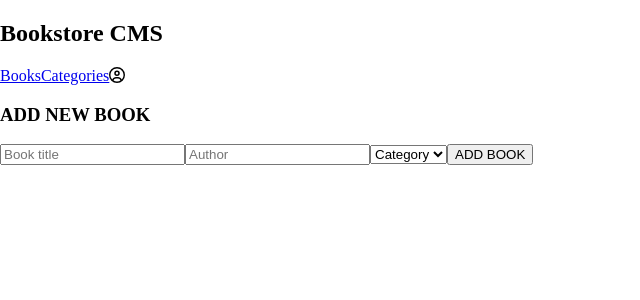
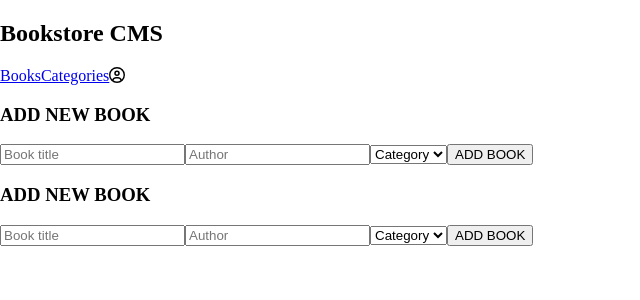
Before and after one commit to dlwub/book-store, a React (Create React App) app: page / in a window 1280 px wide. Shown: the top 300 px of the page, without its empty margins (0-640 px from the left). Built offline with nearby package versions, Linux system fonts and the light colour scheme.

Commit message:
Update BookForm.js

```diff
--- a/src/components/BookForm.js
+++ b/src/components/BookForm.js
@@ -1,18 +1,52 @@
 import React from 'react';
 
-const BookForm = () => (
-  <>
-    <h3>ADD NEW BOOK</h3>
-    <div className="input-btn-container">
-      <input type="text" placeholder="Book title" required />
-      <input type="text" placeholder="Author" required />
-      <select id="category">
-        <option value="" disabled selected hidden>Category</option>
-      </select>
-      <button type="submit" className="add-btn">ADD BOOK</button>
-    </div>
+function BookForm() {
+  const [formData, setFormData] = React.useState({ title: '', author: '', category: '' });
+  function handleChange(e) {
+    setFormData((prevFormData) => {
+      const { name, value } = e.target;
+      return {
+        ...prevFormData,
+        [name]: value,
+      };
+    });
+  }
 
-  </>
-);
+  function handleSubmit(e) {
+    e.preventDefault();
+  }
+  return (
+    <>
+      <h3>ADD NEW BOOK</h3>
+      <form onSubmit={handleSubmit} className="book-form">
+        <input
+          type="text"
+          placeholder="Book title"
+          onChange={handleChange}
+          name="titleInput"
+          value={formData.title}
+          required
+        />
+        <input
+          type="text"
+          placeholder="Author"
+          onChange={handleChange}
+          name="authorInput"
+          value={formData.author}
+          required
+        />
+        <select
+          id="category"
+          value={formData.category}
+          onChange={handleChange}
+          name="selectForm"
+        >
+          <option value="" disabled hidden>Category</option>
+        </select>
+        <input type="submit" value="ADD BOOK" className="add-btn" />
+      </form>
+    </>
+  );
+}
 
 export default BookForm;
--- a/src/components/Books.js
+++ b/src/components/Books.js
@@ -1,8 +1,10 @@
 import React from 'react';
+import BookForm from './BookForm';
 
 const Books = () => (
   <>
-
+    <div className="booksList" />
+    <BookForm />
   </>
 );
 
```
